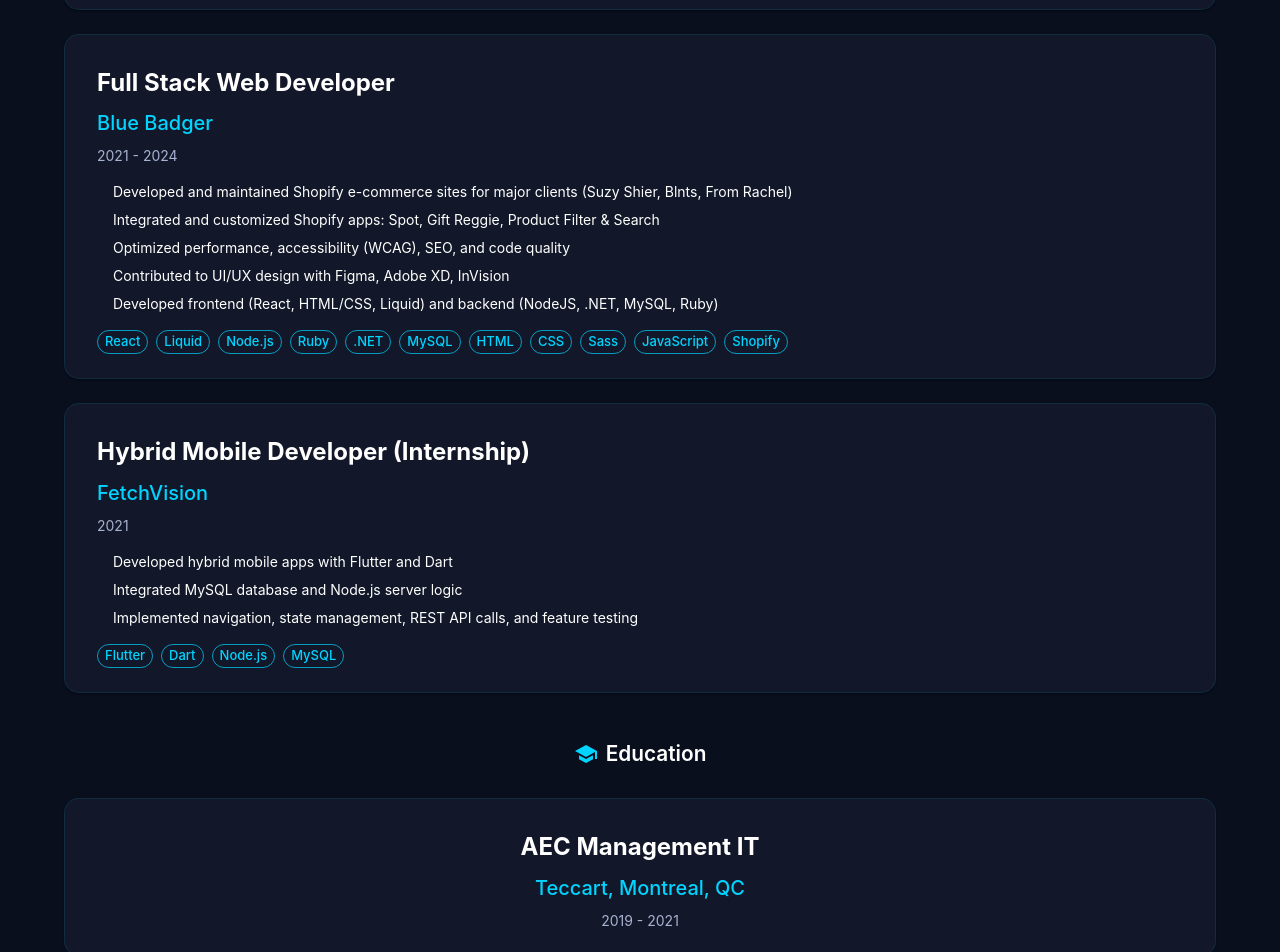
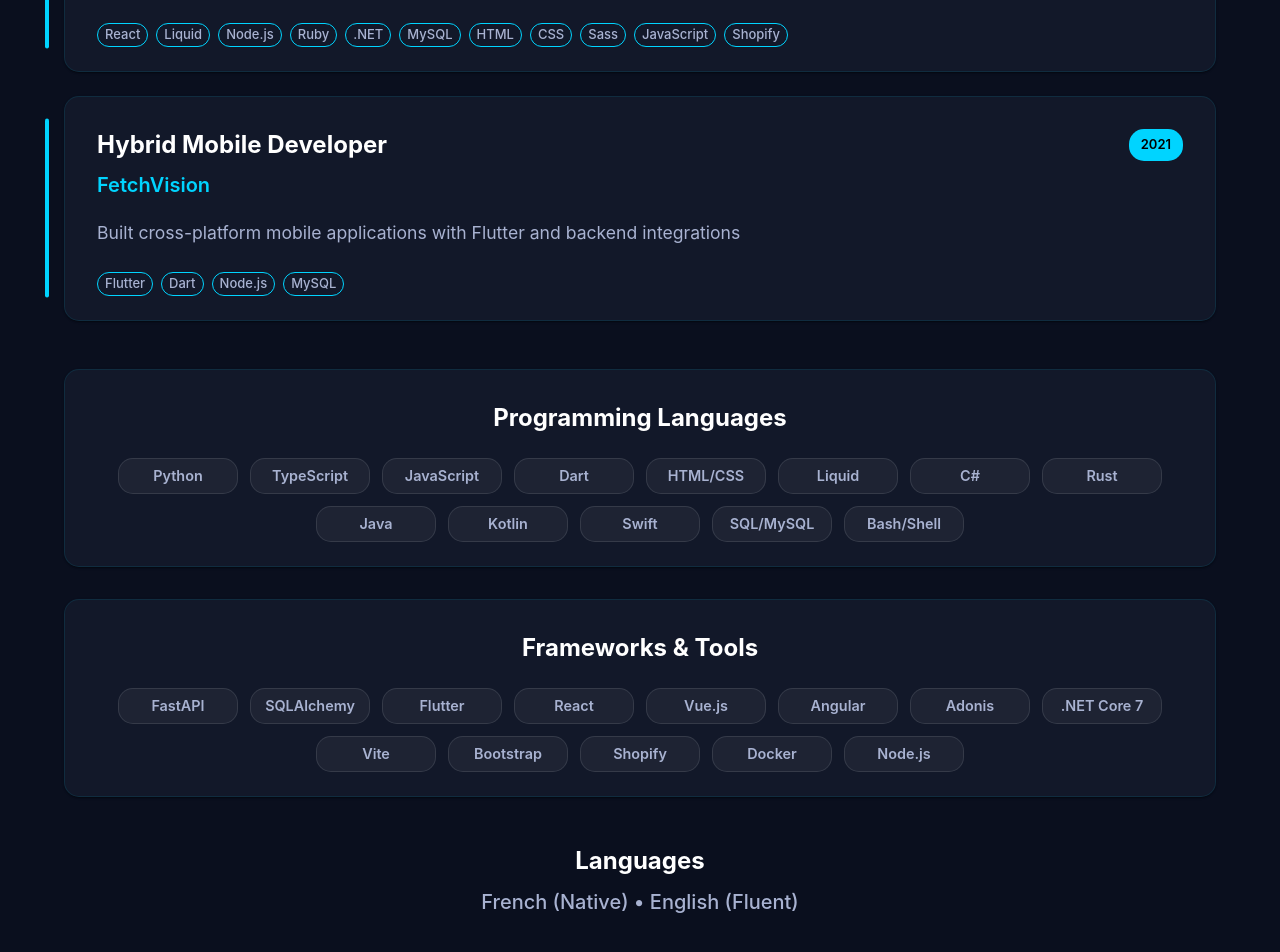
Before and after one commit to SimonDelisle17/PortFolioWebsite, a React (Vite) app in the folder me/: page / in a window 1280 px wide. Shown: the part 4520-5472 px from the top of the page. Built offline with nearby package versions, Linux system fonts and the light colour scheme.

Commit message:
feat: Refactor Skills component to enhance layout and improve experience highlights

```diff
--- a/me/src/components/Skills.tsx
+++ b/me/src/components/Skills.tsx
@@ -1,8 +1,8 @@
 import { motion } from 'framer-motion';
 import { useInView } from 'framer-motion';
 import { useRef } from 'react';
-import { Box, Container, Typography, Grid, Card, CardContent, Chip } from '@mui/material';
-import { WorkHistory, School } from '@mui/icons-material';
+import { Box, Container, Typography, Card, CardContent, Chip } from '@mui/material';
+import { WorkHistory } from '@mui/icons-material';
 
 const Skills = () => {
   const ref = useRef(null);
@@ -13,38 +13,21 @@
       title: 'Senior Full Stack Developer / Flutter Developer / AI Engineer',
       company: 'Pièces Auto Super',
       period: '2024 - Present',
-      responsibilities: [
-        'Built Super API Ecosystem: 300,000+ lines enterprise logistics platform with FastAPI, MySQL dual-database, JWE encryption, and microservices architecture',
-        'Developed SuperApp v2.0: Dual-mode Flutter mobile app for delivery drivers and warehouse workers with HERE Maps SDK, real-time GPS tracking, barcode scanning, and offline-first architecture',
-        'Created AI Phone Assistant: Multi-language conversational AI using OpenAI GPT, Azure Speech Services, and Deepgram for automated customer support via Twilio',
-        'Engineered SuperDispatch: Real-time operations dashboard with React, Material-UI, and Socket.IO for live driver tracking and analytics',
-        'Developed SuperParser, SuperCron, SuperODBC, and SuperTelemetry APIs for data processing, automation, and real-time fleet monitoring',
-        'Implemented Kubernetes DevOps infrastructure with ArgoCD GitOps, Helm charts, reducing deployment time by 80%',
-      ],
+      highlight: 'Built enterprise logistics ecosystem with 300K+ lines of code, AI integration, and real-time mobile solutions',
       tech: ['Flutter', 'Dart', 'Python', 'FastAPI', 'React', 'TypeScript', 'MySQL', 'Redis', 'Docker', 'Kubernetes', 'HERE SDK', 'OpenAI', 'Azure', 'Socket.IO'],
     },
     {
       title: 'Full Stack Web Developer',
       company: 'Blue Badger',
       period: '2021 - 2024',
-      responsibilities: [
-        'Developed and maintained Shopify e-commerce sites for major clients (Suzy Shier, Blnts, From Rachel)',
-        'Integrated and customized Shopify apps: Spot, Gift Reggie, Product Filter & Search',
-        'Optimized performance, accessibility (WCAG), SEO, and code quality',
-        'Contributed to UI/UX design with Figma, Adobe XD, InVision',
-        'Developed frontend (React, HTML/CSS, Liquid) and backend (NodeJS, .NET, MySQL, Ruby)',
-      ],
+      highlight: 'Developed Shopify e-commerce solutions for major brands with focus on performance and accessibility',
       tech: ['React', 'Liquid', 'Node.js', 'Ruby', '.NET', 'MySQL', 'HTML', 'CSS', 'Sass', 'JavaScript', 'Shopify'],
     },
     {
-      title: 'Hybrid Mobile Developer (Internship)',
+      title: 'Hybrid Mobile Developer',
       company: 'FetchVision',
       period: '2021',
-      responsibilities: [
-        'Developed hybrid mobile apps with Flutter and Dart',
-        'Integrated MySQL database and Node.js server logic',
-        'Implemented navigation, state management, REST API calls, and feature testing',
-      ],
+      highlight: 'Built cross-platform mobile applications with Flutter and backend integrations',
       tech: ['Flutter', 'Dart', 'Node.js', 'MySQL'],
     },
   ];
@@ -95,25 +78,47 @@
                 animate={isInView ? { opacity: 1, x: 0 } : {}}
                 transition={{ delay: index * 0.2, duration: 0.6 }}
               >
-                <Card sx={{ mb: 3 }}>
+                <Card
+                  sx={{
+                    mb: 3,
+                    position: 'relative',
+                    overflow: 'visible',
+                    '&::before': {
+                      content: '""',
+                      position: 'absolute',
+                      left: '-20px',
+                      top: '50%',
+                      transform: 'translateY(-50%)',
+                      width: '4px',
+                      height: '80%',
+                      bgcolor: 'primary.main',
+                      borderRadius: '2px',
+                    }
+                  }}
+                >
                   <CardContent sx={{ p: 4 }}>
-                    <Typography variant="h5" gutterBottom sx={{ fontWeight: 700 }}>
-                      {exp.title}
+                    <Box sx={{ display: 'flex', justifyContent: 'space-between', alignItems: 'flex-start', mb: 2 }}>
+                      <Box>
+                        <Typography variant="h5" gutterBottom sx={{ fontWeight: 700, mb: 1 }}>
+                          {exp.title}
+                        </Typography>
+                        <Typography variant="h6" color="primary" sx={{ fontWeight: 600 }}>
+                          {exp.company}
+                        </Typography>
+                      </Box>
+                      <Chip
+                        label={exp.period}
+                        sx={{
+                          bgcolor: 'primary.main',
+                          color: '#000',
+                          fontWeight: 600,
+                        }}
+                      />
+                    </Box>
+
+                    <Typography variant="body1" color="text.secondary" sx={{ mb: 3, lineHeight: 1.8 }}>
+                      {exp.highlight}
                     </Typography>
-                    <Typography variant="h6" color="primary" gutterBottom>
-                      {exp.company}
-                    </Typography>
-                    <Typography variant="body2" color="text.secondary" sx={{ mb: 2 }}>
-                      {exp.period}
-                    </Typography>
-
-                    <Box component="ul" sx={{ mb: 2, pl: 2 }}>
-                      {exp.responsibilities.map((resp, i) => (
-                        <Typography component="li" key={i} variant="body2" sx={{ mb: 1 }}>
-                          {resp}
-                        </Typography>
-                      ))}
-                    </Box>
 
                     <Box sx={{ display: 'flex', flexWrap: 'wrap', gap: 1 }}>
                       {exp.tech.map((tech, i) => (
@@ -121,8 +126,14 @@
                           key={i}
                           label={tech}
                           size="small"
-                          color="primary"
                           variant="outlined"
+                          sx={{
+                            borderColor: 'primary.main',
+                            color: 'text.secondary',
+                            '&:hover': {
+                              bgcolor: 'rgba(212, 175, 55, 0.1)',
+                            }
+                          }}
                         />
                       ))}
                     </Box>
@@ -131,41 +142,6 @@
               </motion.div>
             ))}
           </Box>
-
-          {/* Education */}
-          <motion.div
-            initial={{ opacity: 0, y: 50 }}
-            animate={isInView ? { opacity: 1, y: 0 } : {}}
-            transition={{ delay: 0.8, duration: 0.6 }}
-          >
-            <Typography
-              variant="h4"
-              sx={{
-                mb: 4,
-                display: 'flex',
-                alignItems: 'center',
-                gap: 1,
-                justifyContent: 'center',
-              }}
-            >
-              <School color="primary" />
-              Education
-            </Typography>
-
-            <Card sx={{ mb: 6 }}>
-              <CardContent sx={{ p: 4, textAlign: 'center' }}>
-                <Typography variant="h5" gutterBottom sx={{ fontWeight: 700 }}>
-                  AEC Management IT
-                </Typography>
-                <Typography variant="h6" color="primary" gutterBottom>
-                  Teccart, Montreal, QC
-                </Typography>
-                <Typography variant="body2" color="text.secondary">
-                  2019 - 2021
-                </Typography>
-              </CardContent>
-            </Card>
-          </motion.div>
 
           {/* Technical Skills */}
           <motion.div
```
